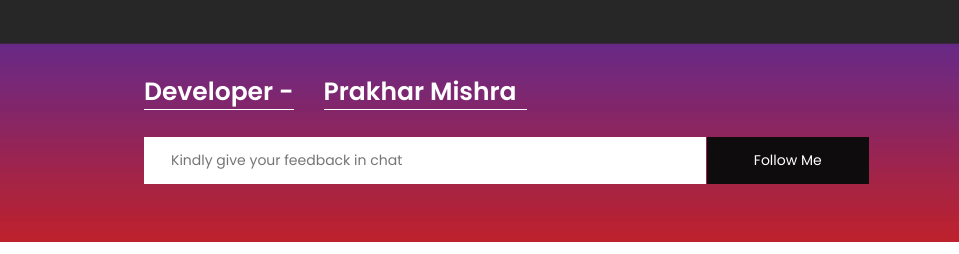
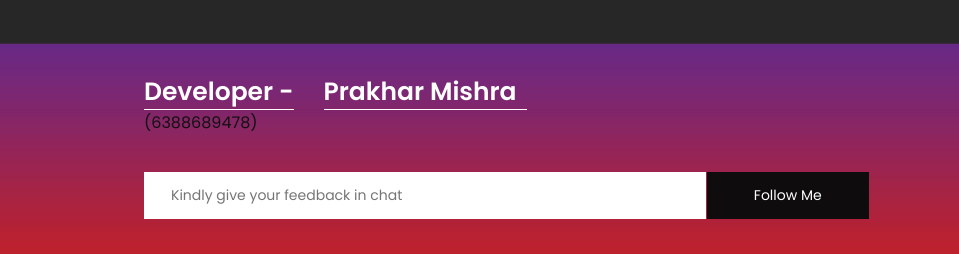
Before and after one commit to pkmishra2223/SilverSmartLibrary, a plain HTML site: page index.html in a window 1280 px wide. Shown: the part 4261-4515 px from the top of the page, 321-1280 px from the left. Drawn offline with nearby package versions, Linux system fonts and the light colour scheme.

Commit message:
number updated

```diff
--- a/index.html
+++ b/index.html
@@ -307,6 +307,7 @@
                     <div class="col-xl-8 col-lg-8 col-md-8 col-sm-12">
                         <div class="Follow">
                             <h3>Developer - </h3>  &nbsp;&nbsp;&nbsp;&nbsp;&nbsp;&nbsp;&nbsp;<h3><span style="margin-right:10px;;">Prakhar Mishra</span></h3>
+                            <h4>(6388689478)</h4>
                         </div>
                         <input class="Newsletter" placeholder="Kindly give your feedback in chat " type="text">
                         <a href="https://www.linkedin.com/in/prakhar-mishra-22pm/"><button class="Subscribe">Follow Me</button></a>
```
